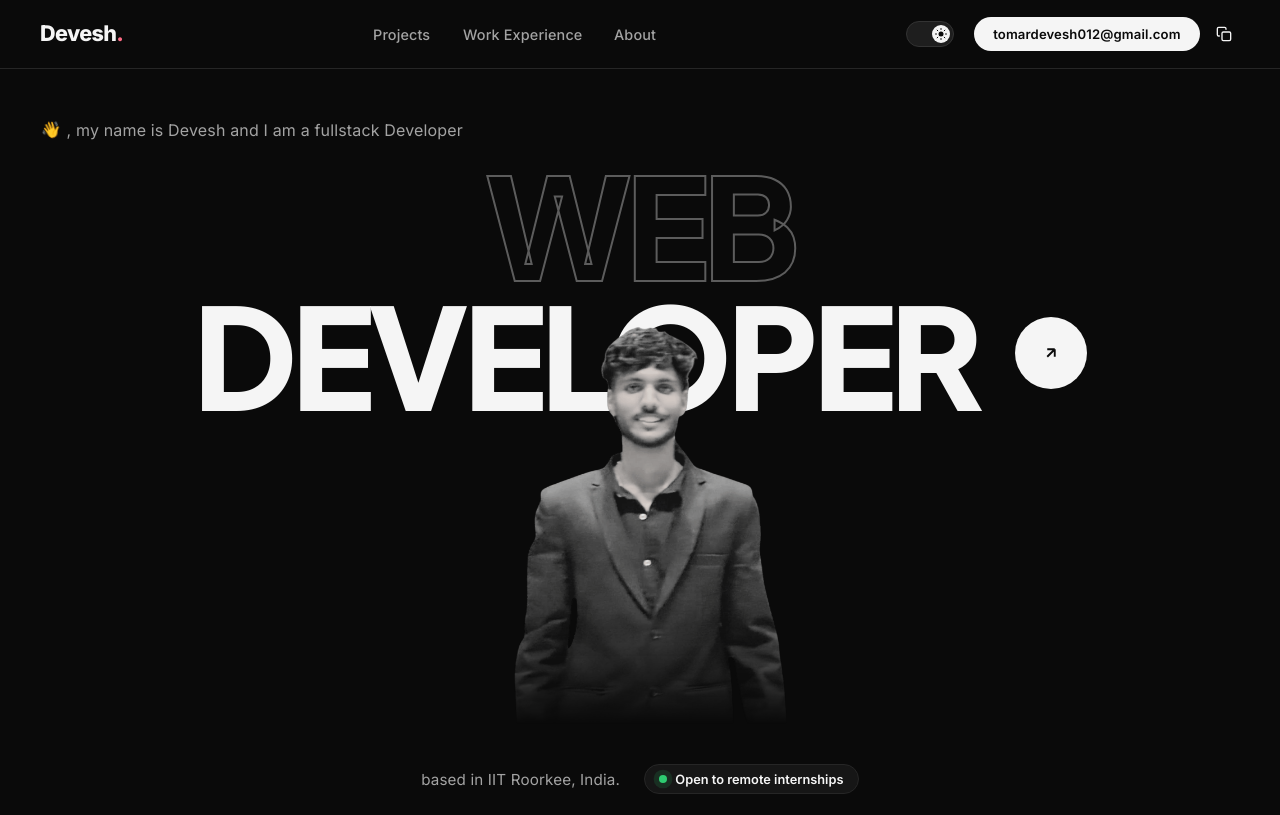
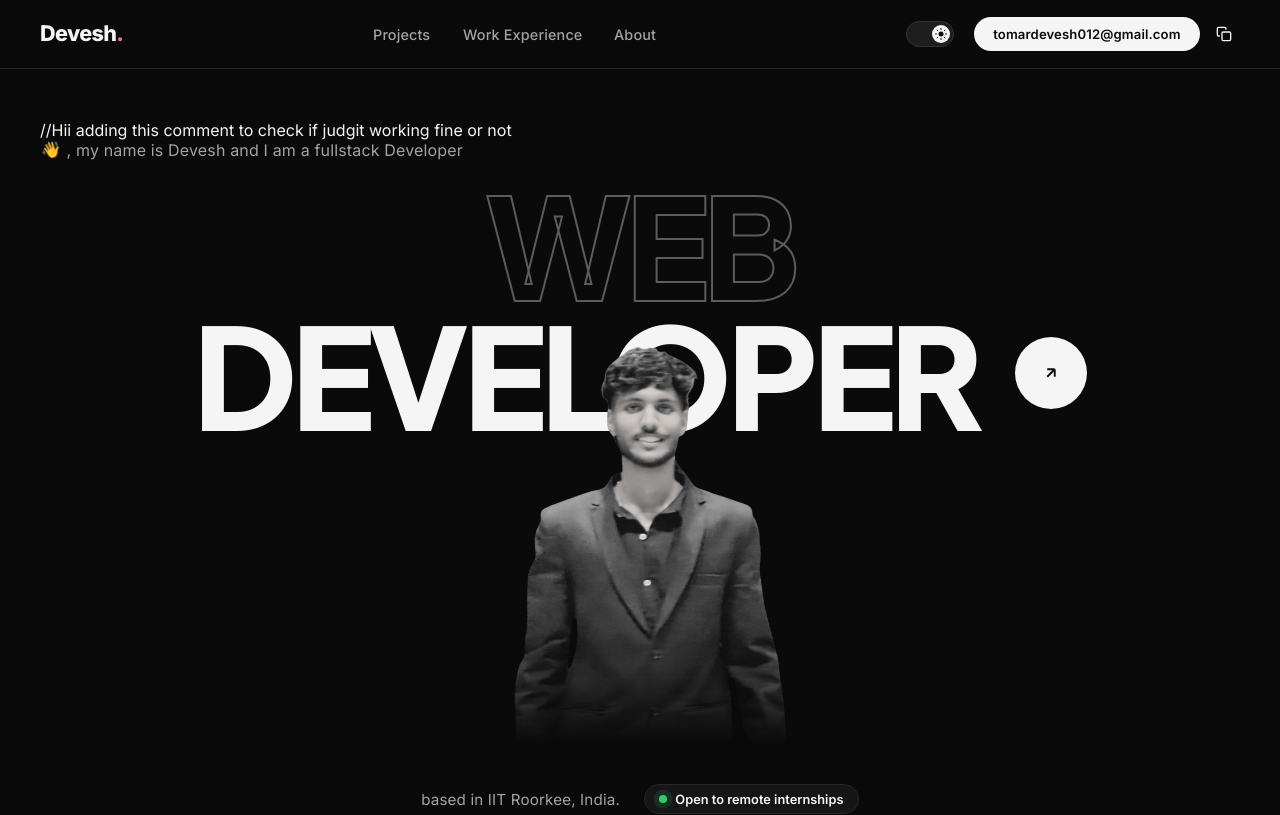
Before and after one commit to cazyyTom/react_portfolio, a React (Vite) app: page / in a window 1280 px wide. Shown: the top 815 px of the page. Built offline with nearby package versions, Linux system fonts and the light colour scheme.

Commit message:
Test Judgit

```diff
--- a/src/components/Hero.jsx
+++ b/src/components/Hero.jsx
@@ -60,6 +60,7 @@ export default function Hero() {
   return (
     <section className="hero" id="home">
       <div className="hero__inner">
+        //Hii adding this comment to check if judgit working fine or not
         {/* Greeting line */}
         <p className="hero__greeting">
           <span className="hero__wave">👋</span>, my name is Devesh and I am a
```
